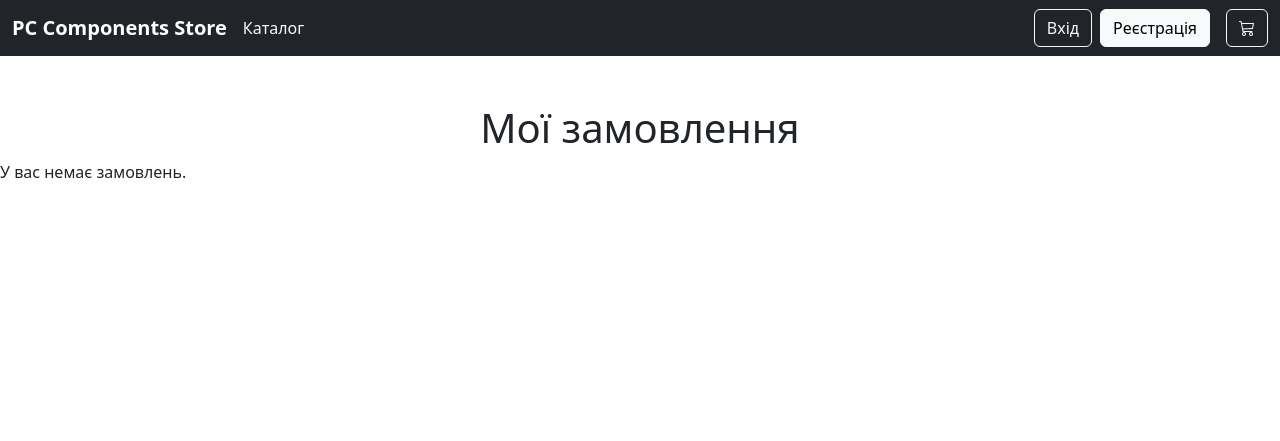
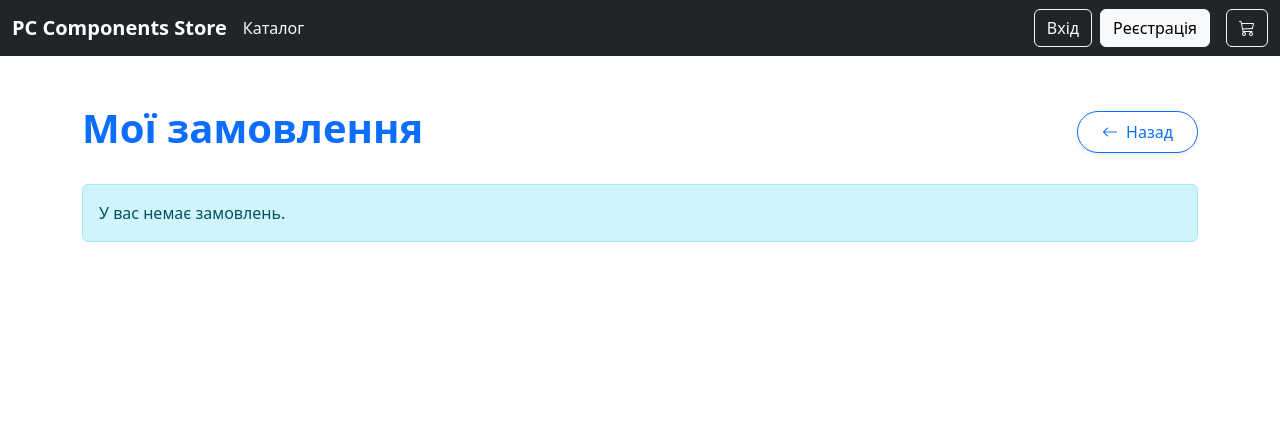
Before and after one commit to Danya-Oleksuk/pc-components-shop, a Django app: template templates/orders/my_orders.html in a window 1280 px wide. Shown: the top 441 px of the page. Run offline with Django 5.2, Linux system fonts and the light colour scheme; the template is opened without the code that fills it, so the values that code supplies are empty.

Commit message:
style: improve my_orders page layout

```diff
--- a/templates/orders/my_orders.html
+++ b/templates/orders/my_orders.html
@@ -1,12 +1,20 @@
-<!-- my_orders.html -->
 {% extends "base.html" %}
 
 {% block content %}
-    <h1 class="text-center mt-5" >Мої замовлення</h1>
+<div class="container my-5">
+    <div class="d-flex justify-content-between align-items-center mb-4">
+        <h1 class="text-primary fw-bold">Мої замовлення</h1>
+        <a href="{% url 'users:profile' %}" class="btn btn-outline-primary d-inline-flex align-items-center gap-2 shadow-sm rounded-pill px-4 py-2">
+            <i class="bi bi-arrow-left"></i> Назад
+        </a>
+    </div>
 
     {% if orders %}
-        <table class="table">
-            <thead>
+        <div class="card shadow-sm">
+            <div class="card-body p-4">
+                <div class="table-responsive">
+                    <table class="table table-hover align-middle">
+                        <thead class="table-light">
                             <tr>
                                 <th>№</th>
                                 <th>Ім’я</th>
@@ -31,7 +39,13 @@
                             {% endfor %}
                         </tbody>
                     </table>
+                </div>
+            </div>
+        </div>
     {% else %}
-        <p>У вас немає замовлень.</p>
+        <div class="alert alert-info mt-4" role="alert">
+            У вас немає замовлень.
+        </div>
     {% endif %}
+</div>
 {% endblock %}
```
Lines whose indentation alone changed are shown as unchanged.
